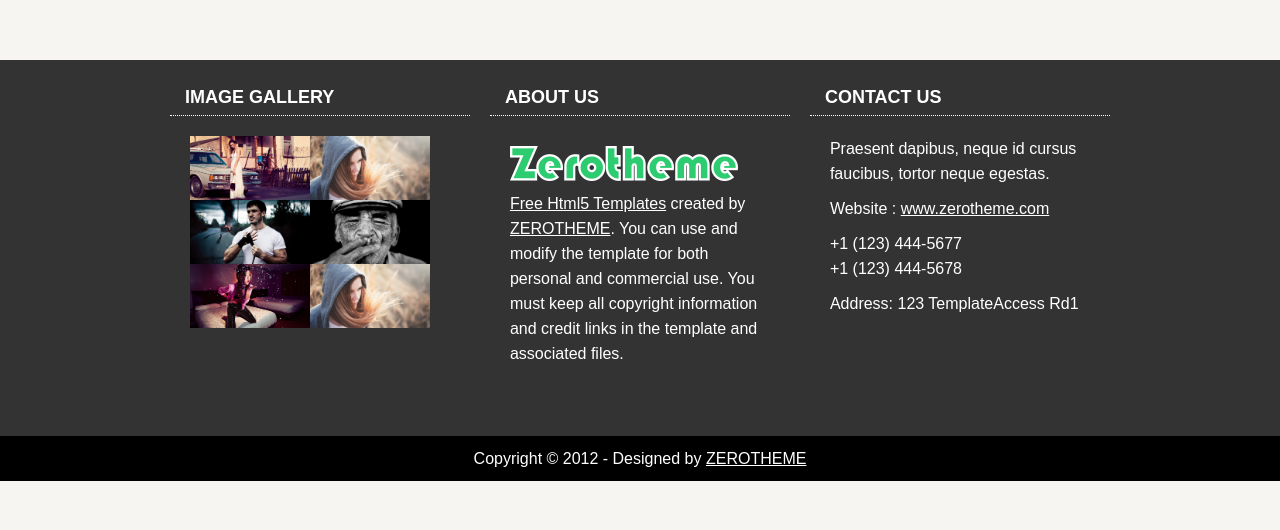
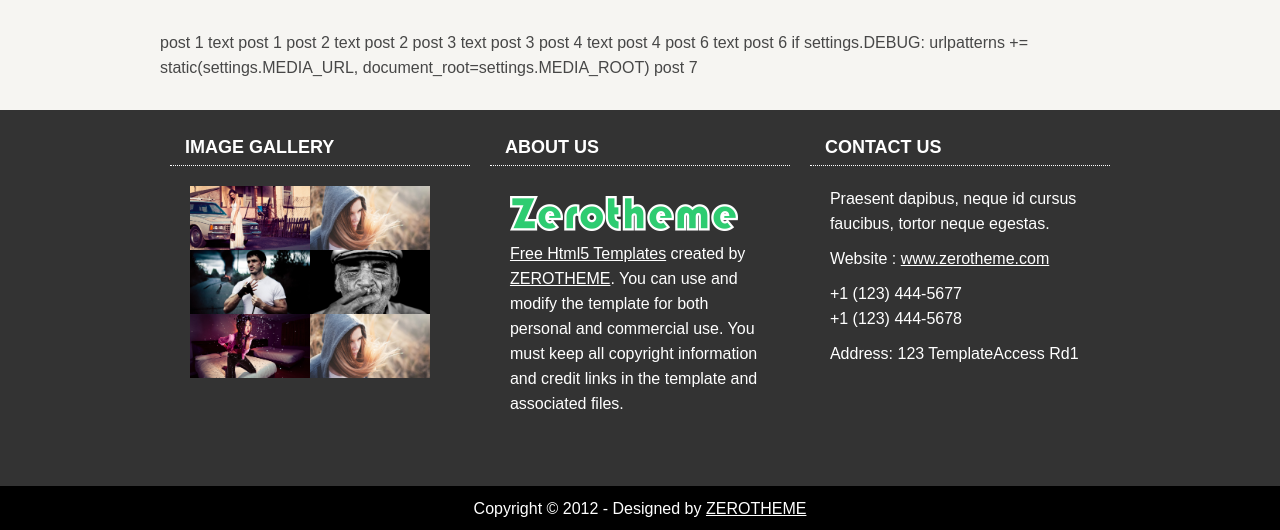
Before and after one commit to smileoops112/zBrandon, a Django app: template home/templates/home/post_info.html in a window 1280 px wide. Shown: the part 80-610 px from the top of the page. Run offline with Django 4.2, Linux system fonts and the light colour scheme; the template is opened without the code that fills it: values that come from a table or form of the project are taken from there, others are empty; data comes from the database, SQL or seed files in the repository; both versions use the stored data as it was after the commit.

Commit message:
cant realized post_detail

```diff
--- a/blog/urls.py
+++ b/blog/urls.py
@@ -13,6 +13,8 @@
     1. Import the include() function: from django.urls import include, path
     2. Add a URL to urlpatterns:  path('blog/', include('blog.urls'))
 """
+from django.conf import settings
+from django.conf.urls.static import static
 from django.contrib import admin
 from django.urls import path, include
 
@@ -20,3 +22,6 @@
     path('admin/', admin.site.urls),
     path('', include('home.urls'))
 ]
+
+if settings.DEBUG:
+    urlpatterns += static(settings.MEDIA_URL, document_root=settings.MEDIA_ROOT)
--- a/home/models.py
+++ b/home/models.py
@@ -1,4 +1,5 @@
 from django.db import models
+from django.urls import reverse
 
 
 class Post(models.Model):
@@ -6,8 +7,13 @@
     email = models.CharField(max_length=50, verbose_name='Почта')
     subject = models.CharField(max_length=100, verbose_name='Тема поста')
     message = models.TextField(verbose_name='Текст')
+    url = models.SlugField(null=True)
     image = models.ImageField(blank=True, upload_to='media/', verbose_name='Картинка', null=True)
     created_at = models.DateTimeField(auto_now_add=True, null=True)
+
+    def get_absolute_url(self):
+        return reverse('post_info', args=[str(self.id)])
+
 
     class Meta:
         verbose_name = 'post'
--- a/home/templates/home/header.html
+++ b/home/templates/home/header.html
@@ -6,7 +6,7 @@
                 <div class="wrap-nav">
                     <div class="menu">
                         <ul>
-                            <li><a href="{% url 'home' %}">Home</a></li>
+                            <li><a href="{% url 'post_list' %}">Home</a></li>
                             <li><a href="{% url 'blog' %}">Blog</a></li>
                             <li><a href="{% url 'gallery' %}">Gallery</a></li>
                             <li><a href="{% url 'about' %}">About</a></li>
--- a/home/templates/home/post_info.html
+++ b/home/templates/home/post_info.html
@@ -4,15 +4,19 @@
 {% block content %}
 {% include 'home/header.html' %}
 
+
     <section id="content">
 	<div class="wrap-content zerogrid">
 		<div class="row block">
-            {% for post in posts %}
-            {{ posts.message }}
+            {% for post in post_list %}
+            {{ post.message }}
+            {{ post.subject }}
             {% endfor %}
         </div>
     </div>
     </section>
 
+
+
 {% include 'home/footer.html' %}
 {% endblock %}
--- a/home/urls.py
+++ b/home/urls.py
@@ -1,18 +1,12 @@
-from django.conf import settings
-from django.conf.urls.static import static
-from django.contrib.staticfiles.urls import staticfiles_urlpatterns
-
 from django.urls import path
 from .views import *
 
 urlpatterns = [
-    path('', index, name='home'),
+    path('', PostList.as_view(), name='post_list'),
+    path('post/<pk>', PostDetail.as_view(), name='post-detail'),
     path('blog', blog, name='blog'),
     path('about', about, name='about'),
     path('contacts', about, name='contacts'),
     path('gallery', gallery, name='gallery'),
-    path('post-info', get_info_about_post, name='post_info')
+
 ]
-
-if settings.DEBUG:
-    urlpatterns += static(settings.MEDIA_URL, document_root=settings.MEDIA_ROOT)
```
Also changed, not shown: home/templates/home/index.html (+4 -4 lines), home/views.py (+21 -5 lines), db.sqlite3, home/migrations/0005_post_url.py (added).
